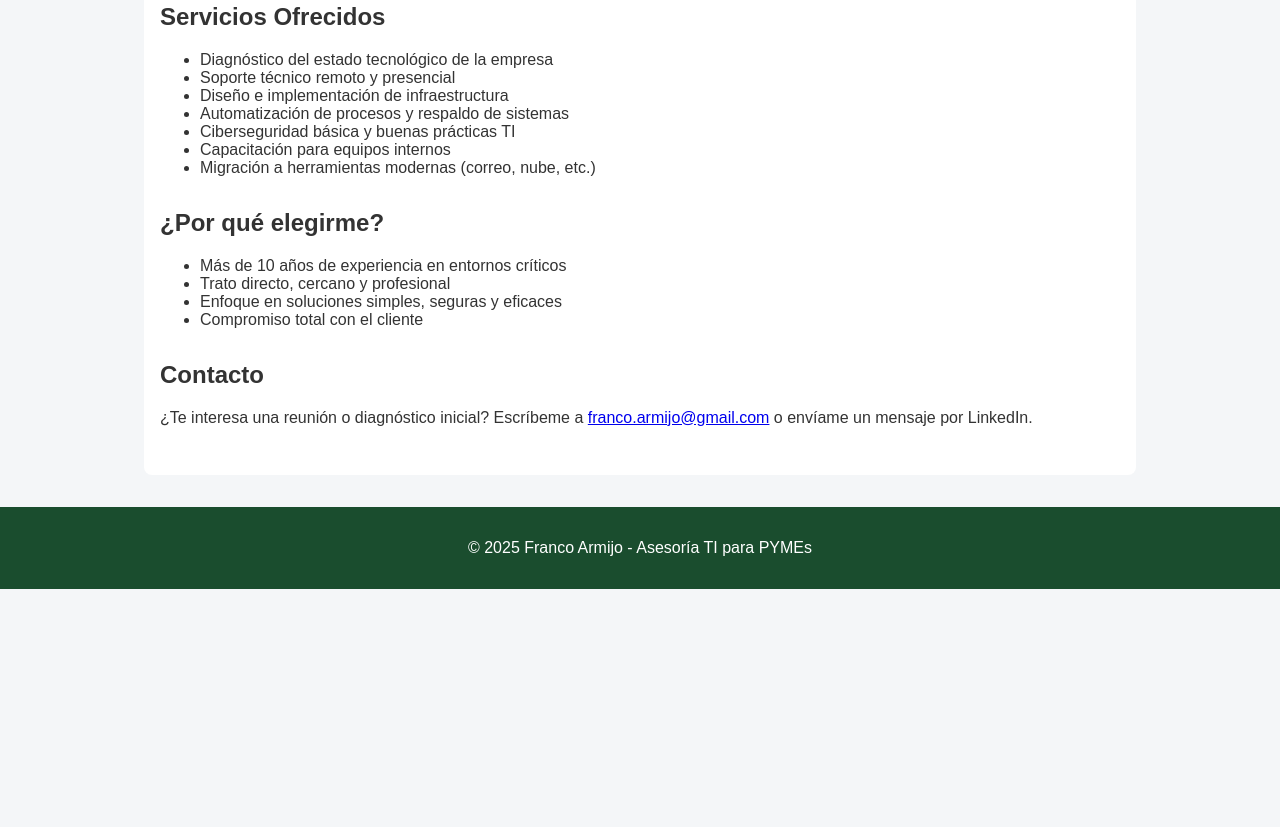
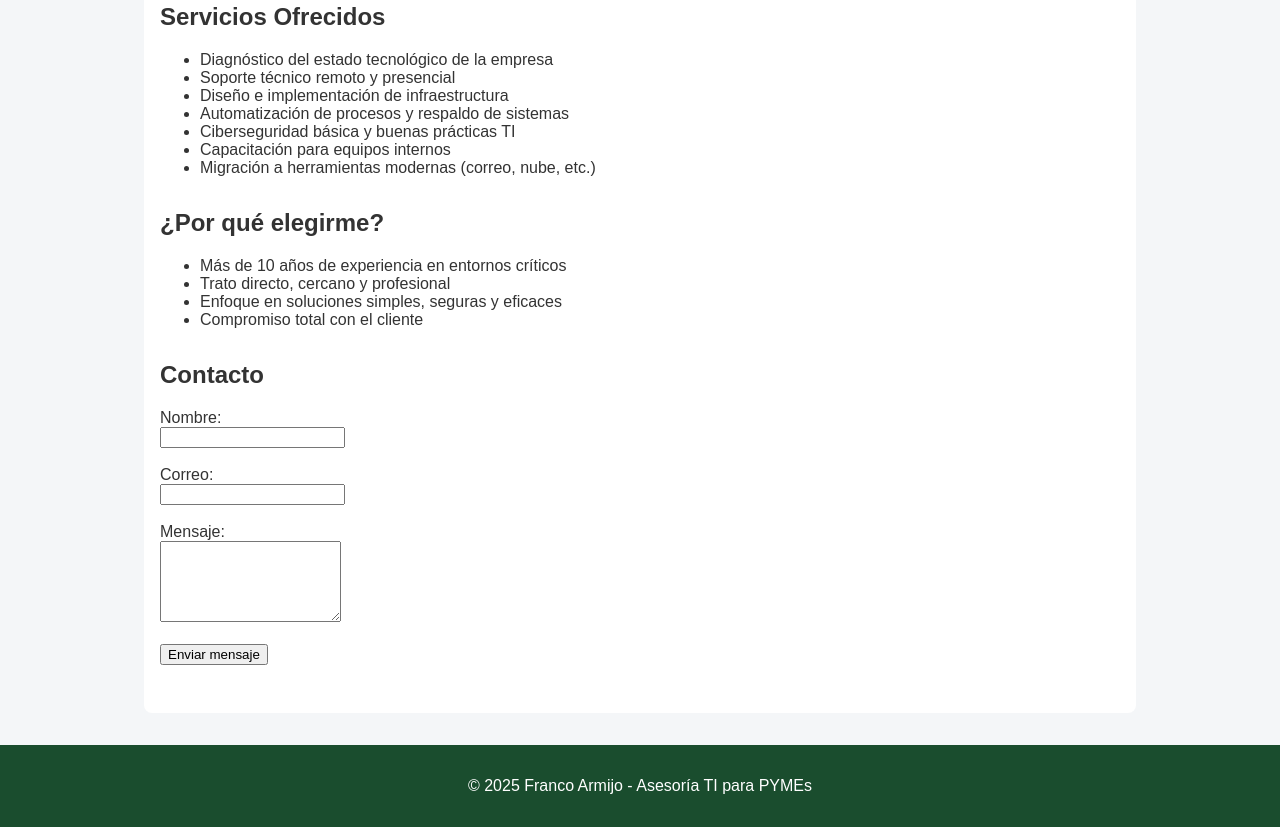
Before and after one commit to frarmijom/frarmijom.github.io, a plain HTML site: page index.html in a window 1280 px wide. Shown: the part 400-1227 px from the top of the page. Before the commit the page ends 989 px from the top, so only its background shows below. Drawn offline with Linux system fonts and the light colour scheme.

Commit message:
Update index.html
agrego opcion de contacto enlazado con formularios.

```diff
--- a/index.html
+++ b/index.html
@@ -94,10 +94,28 @@
       </ul>
     </section>
 
-    <section id="contacto">
-      <h2>Contacto</h2>
-      <p>¿Te interesa una reunión o diagnóstico inicial? Escríbeme a <a href="mailto:franco.armijo@gmail.com">franco.armijo@gmail.com</a> o envíame un mensaje por LinkedIn.</p>
-    </section>
+<section id="contacto">
+  <h2>Contacto</h2>
+  <form action="https://formsubmit.co/tu-correo@ejemplo.com" method="POST">
+    <label for="name">Nombre:</label><br />
+    <input type="text" name="name" required /><br /><br />
+
+    <label for="email">Correo:</label><br />
+    <input type="email" name="email" required /><br /><br />
+
+    <label for="message">Mensaje:</label><br />
+    <textarea name="message" rows="5" required></textarea><br /><br />
+
+    <!-- Evita spam bots -->
+    <input type="hidden" name="_captcha" value="false">
+
+    <!-- Mensaje de éxito redirigido -->
+    <input type="hidden" name="_next" value="https://frarmijom.github.io/#gracias" />
+
+    <button type="submit">Enviar mensaje</button>
+  </form>
+</section>
+
   </main>
 
   <footer>
```
